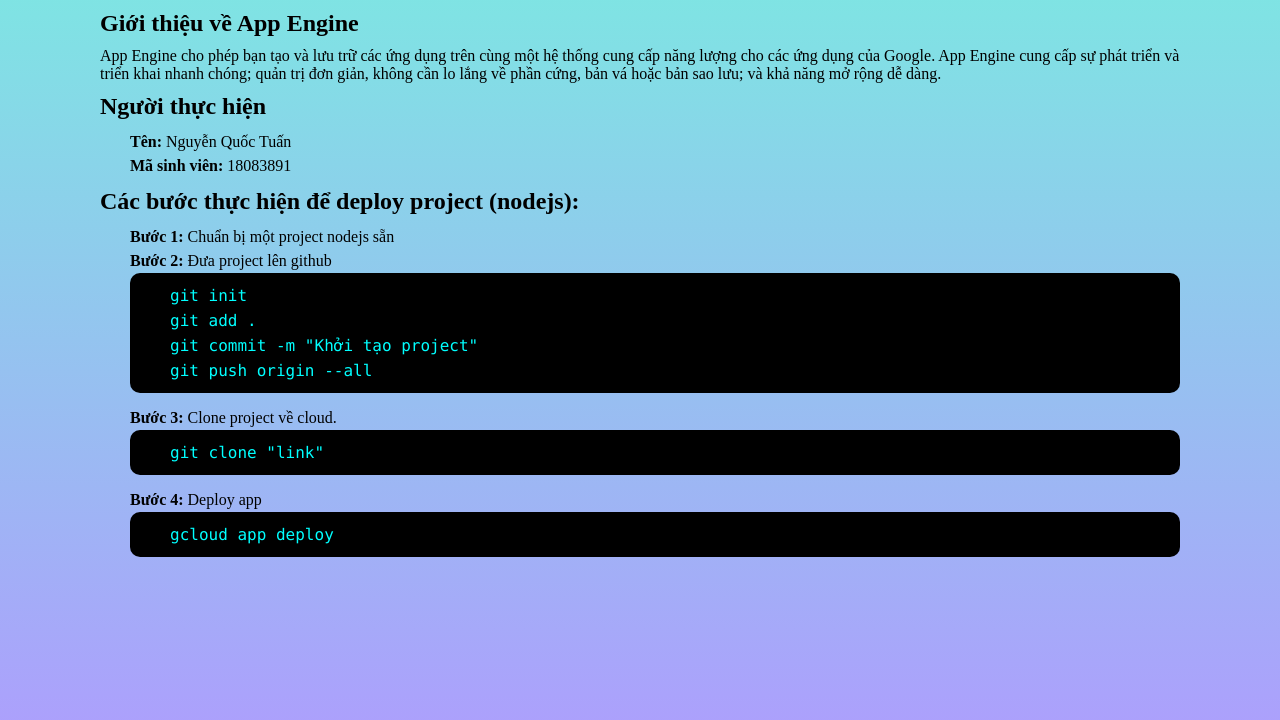
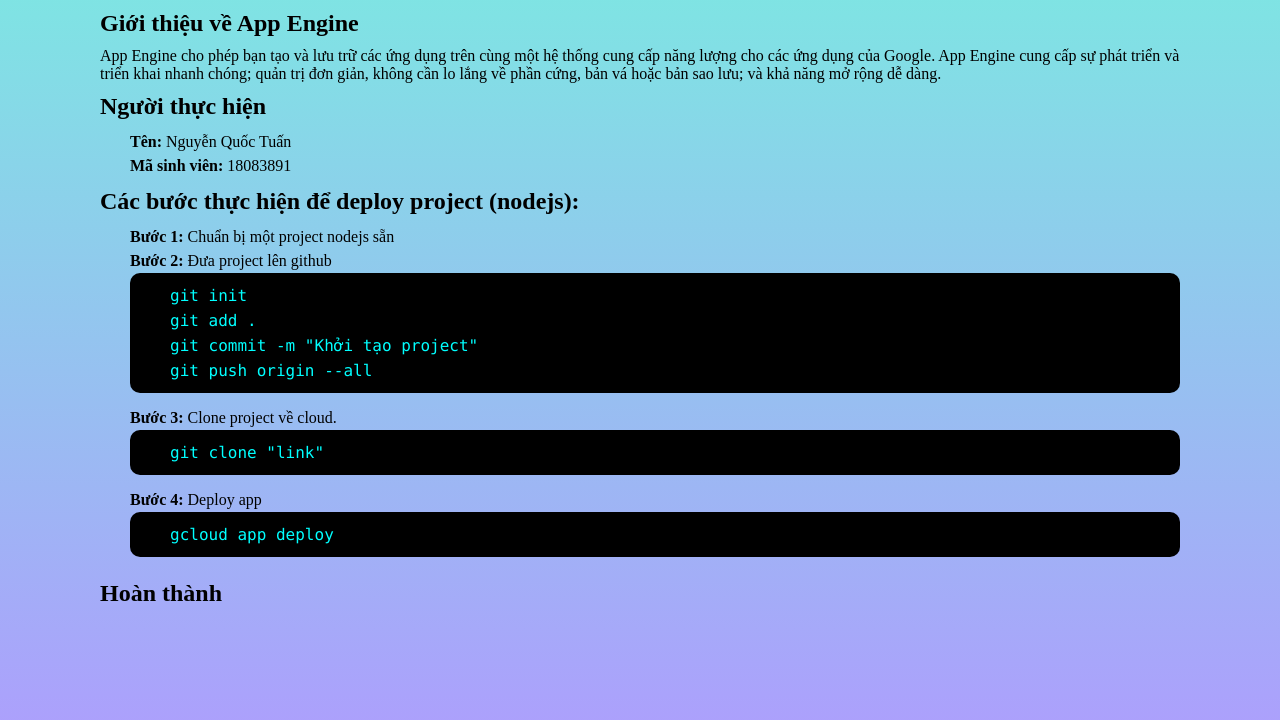
Before and after one commit to JasperNguyen/app-engine-cong-nghe-moi, a website: page posts/post.html in a window 1280 px wide. Drawn offline with Linux system fonts and the light colour scheme.

Commit message:
hoan thanh

```diff
--- a/posts/post.html
+++ b/posts/post.html
@@ -126,7 +126,9 @@
                 </li>
             </ul>
         </section>
-
+        <section>
+            <h1>Hoàn thành</h1>
+        </section>
 
     </div>
 </body>
```
